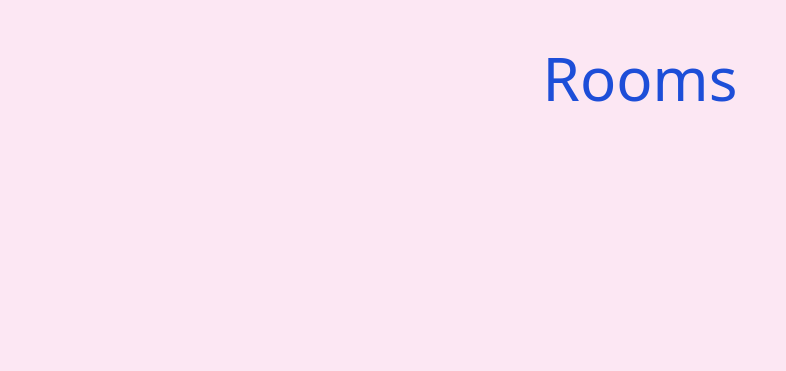
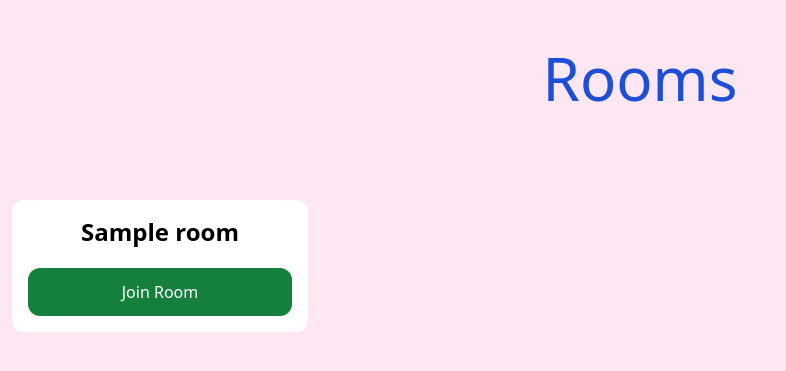
Before and after one commit to drew-anello/Chattr, a Django app: page /rooms/ in a window 1280 px wide. Shown: the part 132-503 px from the top of the page, without its empty margins (0-786 px from the left). Run offline with Django 4.2, Linux system fonts and the light colour scheme; a user stored in the database is signed in; tables that the repository leaves empty hold one stand-in row (values such as "Sample post"); some libraries are stand-ins or nearby versions.

Commit message:
adds styling to room list

```diff
--- a/room/templates/room/rooms.html
+++ b/room/templates/room/rooms.html
@@ -5,4 +5,16 @@
 <div class="p-10 lg:p-20 text-center">
   <h1 class="text-3xl lg:text-6xl text-blue-700">Rooms</h1>
 </div>
+<div class="'w-full flex flex-wrap items-center">
+  {% for room in rooms %}
+  <div class="w-full lg:w-1/4 px-3 py-3">
+    <div class="p-4 bg-white shadown rounded-xl text-center">
+      <h2 class="mb-5 text-2xl font-semibold">{{ room.name }}</h2>
+
+      <a href="#" class="px-5 py-3 block rounded-xl text-white bg-green-700 hover:bg-blue-900">Join Room</a>
+
+    </div>
+    </div>
+    {% endfor %}
+</div>
 {% endblock %}
```
